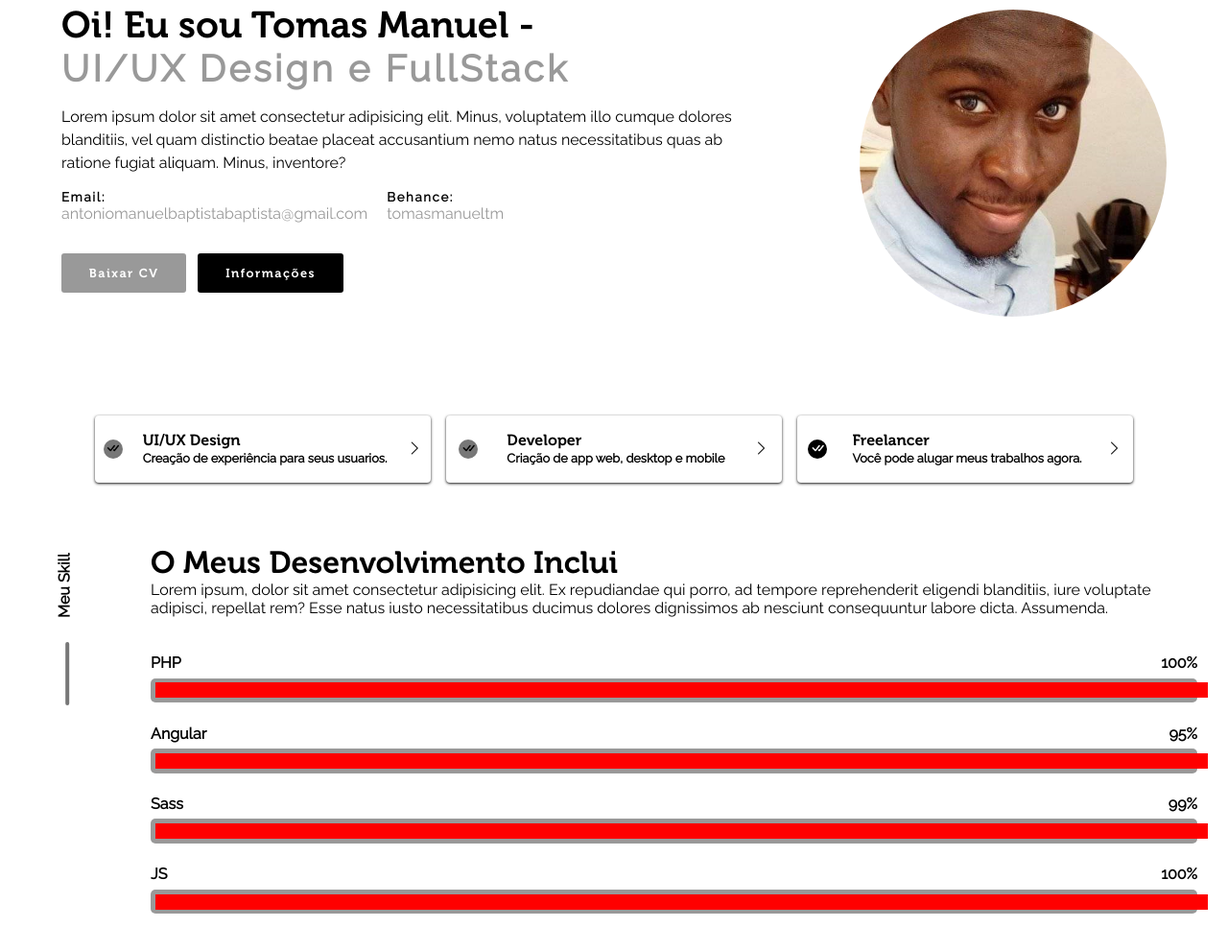
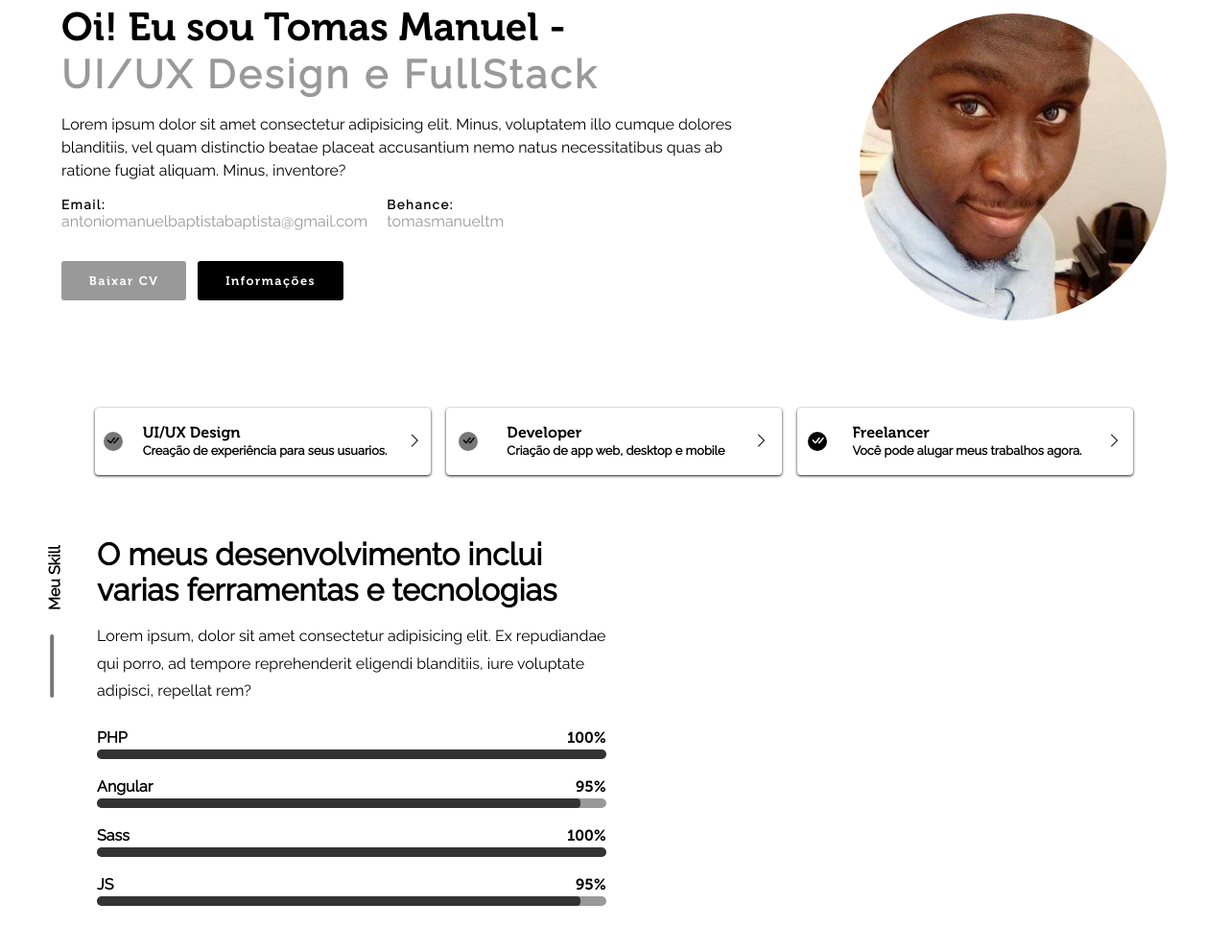
Before and after one commit to tomasmanueltm/portflio-v, a plain HTML site: page index.html in a window 1280 px wide. Shown: the part 171-1162 px from the top of the page at 96% size. Drawn offline with Linux system fonts and the light colour scheme.

Commit message:
progress completa

```diff
--- a/assets/components/index.sass
+++ b/assets/components/index.sass
@@ -8,11 +8,11 @@ header
 
     nav
         @include flex(center)
-    .toggle
-        display: none
+    // .toggle
+    //     display: none
 
-        @include mobile-sm
-            display: block
+    //     @include mobile-sm
+    //         display: block
 
     h1
             color: #333
@@ -73,7 +73,7 @@ section
                 padding: .5rem
 
             h1
-                font-size: 3vw
+                font-size: 3.2vw
                 // line-height: 2rem
                 font-family: Museo
 
@@ -154,7 +154,8 @@ section
                 border-radius: 50%
             // display: none
     .lista
-        padding: 3rem 0
+        display: block
+        padding: 2rem 0 3rem
 
         ul
             padding: 1rem
@@ -175,7 +176,7 @@ section
                 @include flex(center, space-around)
                 gap: 1.2rem
 
-                @include mobile-sm
+                @include table
                     width: 100%
 
                 span
@@ -204,14 +205,16 @@ section
                         font-size: .8rem
                         line-height: 1.2rem
     .skill
-        @include grid(1)
+        @include grid(2)
+        @include table
+            @include grid(1)
 
         .sobre
             @include grid-r(.1fr 1fr)
+
             p
-                // width: 300px
+                line-height: 0px
                 position: relative
-                // transform: rotate(-90deg)
 
                 &::before
                     top: 2rem
@@ -222,12 +225,13 @@ section
                     height: 0px
                     position: absolute
                     transform: rotate(-90deg)
+
                 &::after
-                    left: 0.3rem
                     top: 8.3rem
                     content: ""
                     width: 63px
                     height: 1px
+                    left: -0.7rem
                     display: block
                     padding: 0.1rem
                     background: #777
@@ -239,34 +243,53 @@ section
                     color: #000
                     font-size: 2rem
                     font-weight: 900
-                    font-family: Museo
+                    padding: 0 0 1rem
+                    // font-family: Museo
                 span
                     font-weight: 400
+                    line-height: 1.8rem
                 ul
-                    padding: 2rem 0 0 0
-                    @include grid(1)
+                    padding: 1.3rem 0 0 0
 
                     li
+                        display: block
+                        margin: 0 0 1rem 0
+
+                        --progress: attr(data-progress)
+
                         h2
                             @include flex
-                            padding: .4rem 0
+                            padding: .2rem 0
 
                             span
+                                font-size: 1rem
                                 font-weight: 900
-                                font-size: 1rem
+                                line-height: unset
+
+                                &:last-child
+                                    font-family: Museo
+                                    &::before
+                                        content: var(--progress)
 
                         .progress
                             width: 100%
                             padding: .3rem
+                            overflow: hidden
                             background: #999
                             border-radius: 5px
                             position: relative
 
-                            &::before
-                               width: 100%
-                               content: ""
-                               z-index: -2
-                               display: block
-                               padding: .5rem
-                               background: red
+                            i
+                                top: 0px
+                                left: 0px
+                                z-index: 0
+                                right: 0px
+                                bottom: 0px
+                                content: ""
+                                display: block
+                                background: #333
+                                border-radius: 4px
+                                position: absolute
+
+                                transition: width 200ms
                             // background: radial-gradient( circle closest-side, transparent 66%, white 0), conic-gradient( #4e79a7 8%, #f28e2c 0, #f28e2c 61%)
--- /dev/null
+++ b/assets/js/index.js
@@ -0,0 +1,11 @@
+let JS = (e)=> document.querySelector(e),
+    JSall = (e)=> document.querySelectorAll(e),
+    progressBefore = JSall(".progress i"),
+    progressValores = JSall(".sobre .descricao ul li span:last-child");
+
+
+
+
+progressValores.forEach((e, i)=> {
+    progressBefore[i].style.width = e.dataset.progress+"%";
+});
--- a/index.html
+++ b/index.html
@@ -88,24 +88,26 @@
             <div class="sobre">
                 <p></p>
                 <div class="descricao">
-                    <h1>O Meus Desenvolvimento Inclui</h1>
-                    <span>Lorem ipsum, dolor sit amet consectetur adipisicing elit. Ex repudiandae qui porro, ad tempore reprehenderit eligendi blanditiis, iure voluptate adipisci, repellat rem? Esse natus iusto necessitatibus ducimus dolores dignissimos ab nesciunt consequuntur labore dicta. Assumenda.</span>
+                    <h1>O meus desenvolvimento inclui varias ferramentas e tecnologias</h1>
+                    <span>Lorem ipsum, dolor sit amet consectetur adipisicing elit. Ex repudiandae qui porro, ad tempore reprehenderit eligendi blanditiis, iure voluptate adipisci, repellat rem?</span>
                     <ul>
                         <li>
-                            <h2><span>PHP</span><span>100%</span></h2>
-                            <div class="label progress"></div>
+                            <h2><span>PHP</span><span data-progress="100">%</span></h2>
+                            <div class="progress"><i></i></div>
                         </li>
                         <li>
-                            <h2><span>Angular</span><span>95%</span></h2>
-                            <div class="label progress"></div>
+                            <h2><span>Angular</span><span data-progress="95">%</span></h2>
+                            <div class="progress"><i></i></div>
                         </li>
                         <li>
-                            <h2><span>Sass</span><span>99%</span></h2>
-                            <div class="label progress"></div>
+                            <h2><span>Sass</span><span data-progress="100">%</span></h2>
+                            <div class="progress"><i></i></div>
                         </li>
                         <li>
-                            <h2><span>JS</span><span>100%</span></h2>
-                            <div class="label progress"></div>
+                            <h2><span>JS</span><span data-progress="95">%</span></h2>
+                            <div class="progress">
+                                <i></i>
+                            </div>
                         </li>
                     </ul>
                 </div>
@@ -130,5 +132,8 @@
             </ul>
         </article>
     </section>
+
+
+    <script src="assets/js/index.js"></script>
 </body>
 </html>
```
Also changed, not shown: assets/components/index.css, 1 other file.
